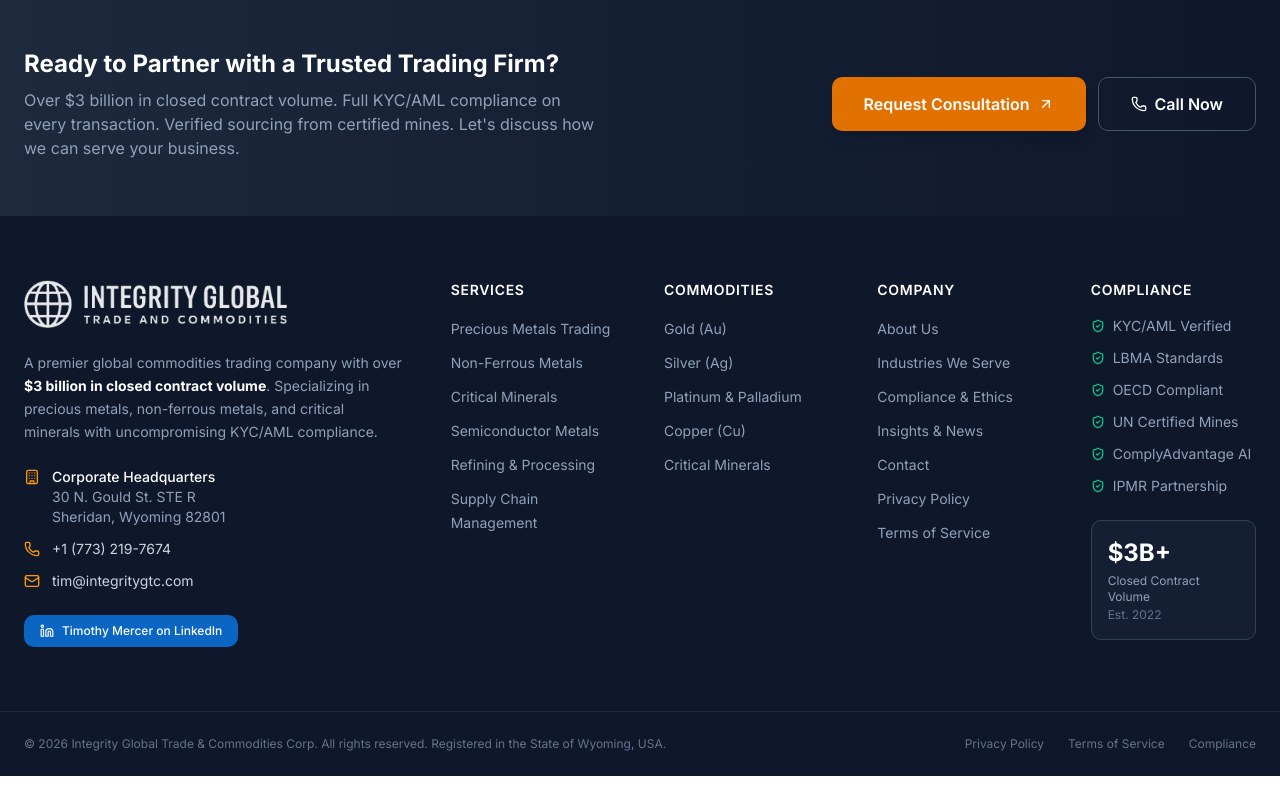
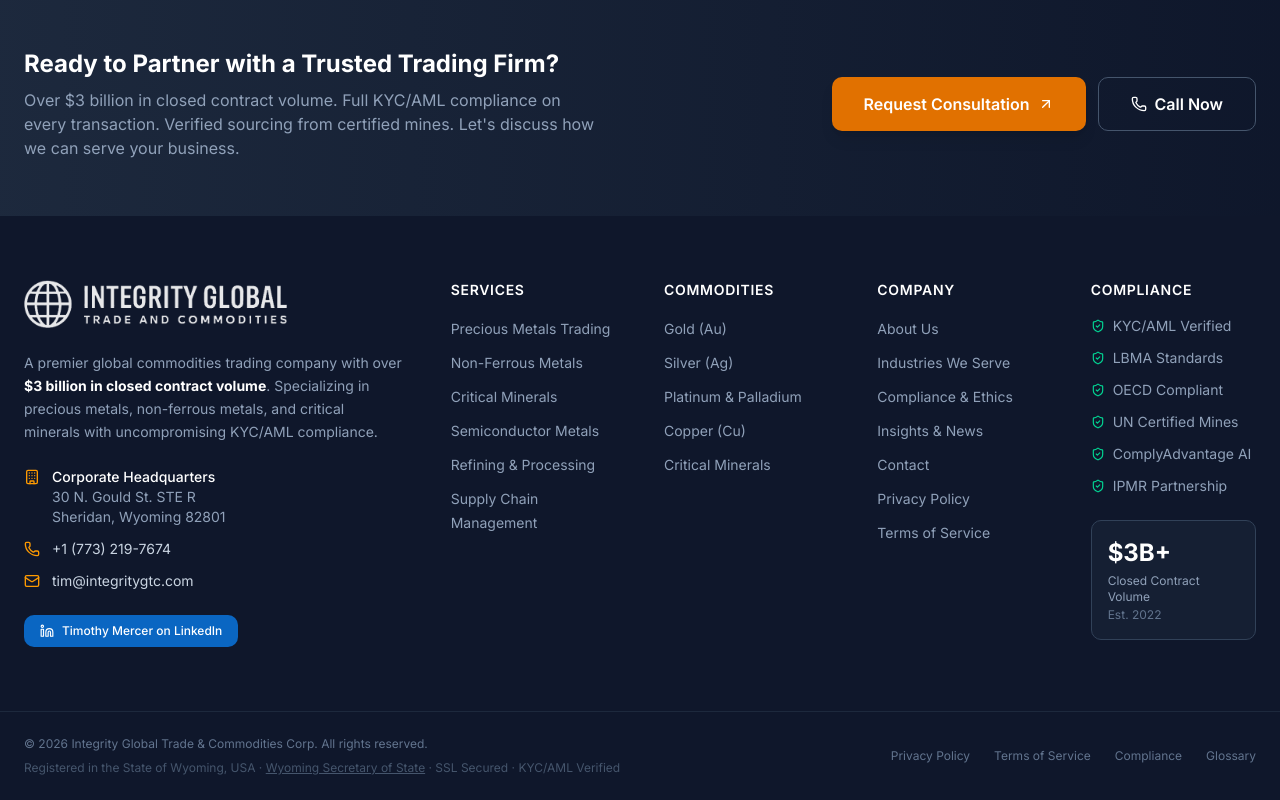
Before and after one commit to FacelessMedia/integrity-global-trade, a Next.js app: page / in a window 1280 px wide. Shown: the part 10762-11562 px from the top of the page. Before the commit the page ends 11538 px from the top, so only its background shows below. Built offline with nearby package versions, Linux system fonts and the light colour scheme; no server answers; a web font is replaced by a local one.

Commit message:
100 improvements batch 20: Wyoming SOS link, SSL badge, glossary link in footer

```diff
--- a/src/components/layout/Footer.tsx
+++ b/src/components/layout/Footer.tsx
@@ -219,10 +219,18 @@
       {/* Bottom bar */}
       <Separator className="bg-slate-800" />
       <div className="container mx-auto px-6 py-6 flex flex-col md:flex-row items-center justify-between gap-4">
-        <p className="text-xs text-slate-500">
-          &copy; {new Date().getFullYear()} {SITE_CONFIG.name}. All rights reserved.
-          Registered in the State of Wyoming, USA.
-        </p>
+        <div className="flex flex-col gap-2">
+          <p className="text-xs text-slate-500">
+            &copy; {new Date().getFullYear()} {SITE_CONFIG.name}. All rights reserved.
+          </p>
+          <p className="text-xs text-slate-600">
+            Registered in the State of Wyoming, USA ·{" "}
+            <a href="https://wyobiz.wyo.gov/Business/FilingSearch.aspx" target="_blank" rel="noopener noreferrer" className="hover:text-slate-400 transition-colors underline">
+              Wyoming Secretary of State
+            </a>{" "}
+            · SSL Secured · KYC/AML Verified
+          </p>
+        </div>
         <div className="flex items-center gap-6 text-xs text-slate-500">
           <Link href="/privacy" className="hover:text-slate-300 transition-colors">
             Privacy Policy
@@ -233,6 +241,9 @@
           <Link href="/compliance" className="hover:text-slate-300 transition-colors">
             Compliance
           </Link>
+          <Link href="/glossary" className="hover:text-slate-300 transition-colors">
+            Glossary
+          </Link>
         </div>
       </div>
     </footer>
```
